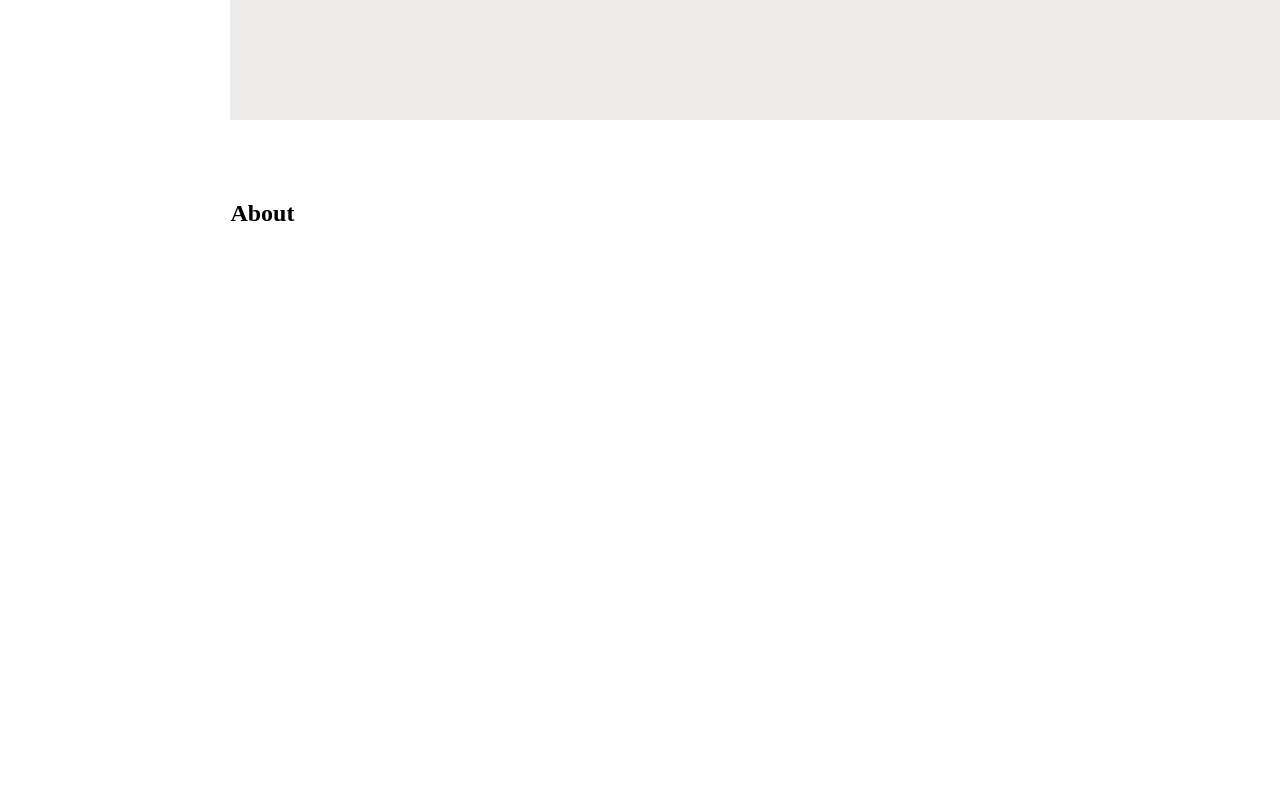
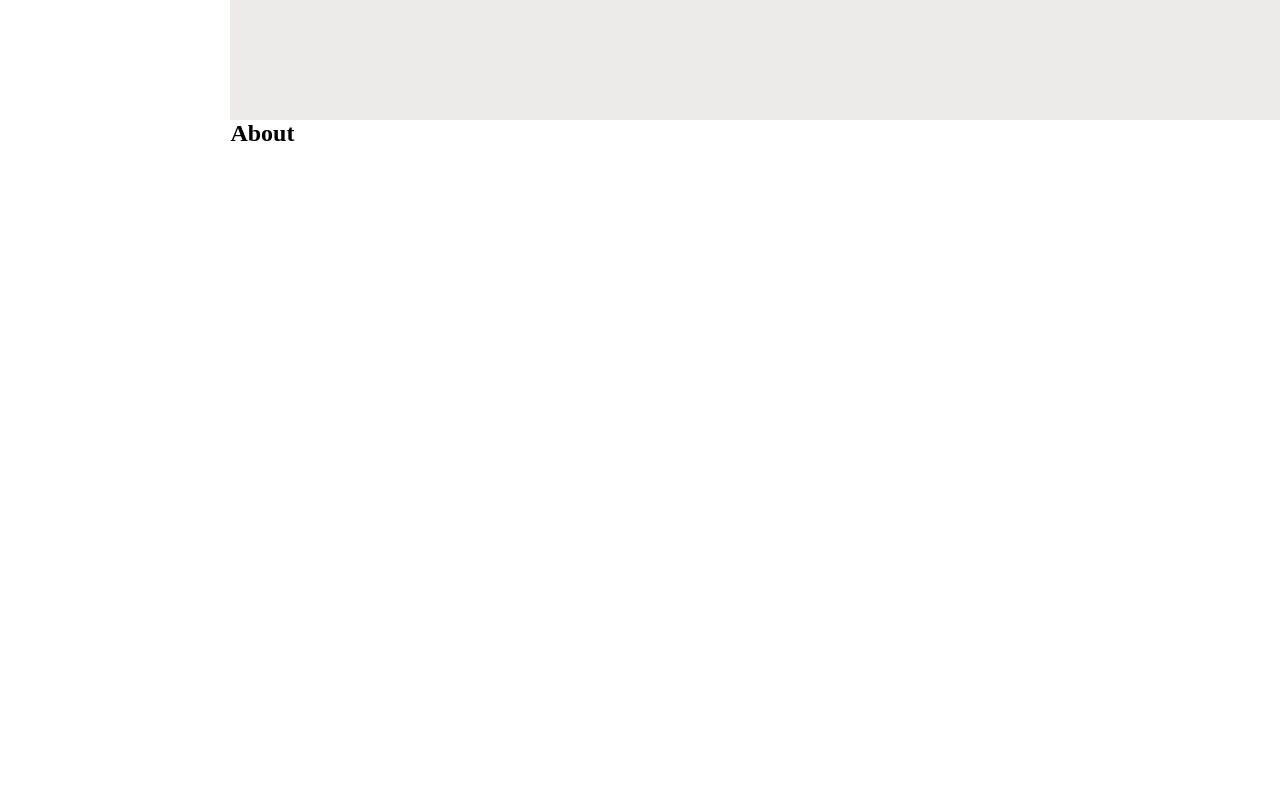
Before and after one commit to asnganje/professional-portoflio-v1, a React (Vite) app: page / in a window 1280 px wide. Shown: the part 680-1480 px from the top of the page. Built offline with nearby package versions, Linux system fonts and the light colour scheme.

Commit message:
Modify pages styling scroll styling

```diff
--- a/src/index.css
+++ b/src/index.css
@@ -170,3 +170,30 @@ main {
     background-color: #fafafa;
     padding-top: 15%;
 }
+
+.edu,
+.cont,
+.abt,
+.award,
+.exp,
+.skill,
+.project {
+    height: 100vh;
+    position:relative;
+    top: 0;
+}
+
+@media screen and (max-width: 992px) {
+    .edu,
+    .cont,
+    .abt,
+    .award,
+    .exp,
+    .skill,
+    .project {
+        height: 100vh;
+        position:relative;
+        top: 5rem;
+    }
+
+}
--- a/src/pages/About.jsx
+++ b/src/pages/About.jsx
@@ -2,7 +2,7 @@ import { useGlobalContext } from "../context";
 
 const About = () => {
     const {isSidebarOpen} = useGlobalContext()
-    return <h2 style={{height: '80vh', position:'relative', top: '5rem'}}>About</h2>
+    return <h2 className="abt">About</h2>
 }
 
 export default About;
--- a/src/pages/Awards.jsx
+++ b/src/pages/Awards.jsx
@@ -1,5 +1,5 @@
 const Awards = () => {
-    return <h2 style={{height: '100vh', position:'relative', top: '5rem'}}>Awards</h2>
+    return <h2 className="award">Awards</h2>
 }
 
 export default Awards;
--- a/src/pages/Contact.jsx
+++ b/src/pages/Contact.jsx
@@ -1,5 +1,5 @@
 const Contact = () => {
-    return <h2 style={{height: '100vh', position:'relative', top: '5rem'}}>Contact</h2>
+    return <div className="cont">Contact</div>
 }
 
 export default Contact;
--- a/src/pages/Education.jsx
+++ b/src/pages/Education.jsx
@@ -1,5 +1,5 @@
 const Education = () => {
-    return <h2 style={{height: '100vh', position:'relative', top: '5rem'}}>Education</h2>
+    return <div className="edu">Education</div>
 }
 
 export default Education;
--- a/src/pages/Experience.jsx
+++ b/src/pages/Experience.jsx
@@ -1,5 +1,5 @@
 const Experience = () => {
-    return <h2 style={{height: '100vh', position:'relative', top: '5rem'}}>Experience</h2>
+    return <h2 className="exp">Experience</h2>
 }
 
 export default Experience;
--- a/src/pages/Home.jsx
+++ b/src/pages/Home.jsx
@@ -8,7 +8,7 @@ import Skills from "./Skills";
 import Awards from "./Awards";
 import Education from "./Education";
 import Contact from "./Contact";
-import { useState } from "react";
+
 const Home = () => {
 
 
@@ -29,7 +29,7 @@ const Home = () => {
                     <Element name="landing">
                         <Landing />
                     </Element>
-                    <Element name="about" className="section-about">
+                    <Element name="about">
                         <About />
                     </Element>
                     <Element name="experience">
@@ -44,10 +44,10 @@ const Home = () => {
                     <Element name="awards">
                         <Awards />
                     </Element>
-                    <Element name="education">
+                    <Element name="education" className="edu">
                         <Education />
                     </Element>
-                    <Element name="contact">
+                    <Element name="contact"  className="cont">
                         <Contact />
                     </Element>
                 </div>
--- a/src/pages/Projects.jsx
+++ b/src/pages/Projects.jsx
@@ -1,5 +1,5 @@
 const Projects = () => {
-    return <h2 style={{height: '100vh', position:'relative', top: '5rem'}}>Projects</h2>
+    return <h2 className="project">Projects</h2>
 }
 
 export default Projects;
--- a/src/pages/Skills.jsx
+++ b/src/pages/Skills.jsx
@@ -1,5 +1,5 @@
 const Skills = () => {
-    return <h2 style={{height: '100vh', position:'relative', top: '5rem'}}>Skills</h2>
+    return <h2 className="skill">Skills</h2>
 }
 
 export default Skills;
```
